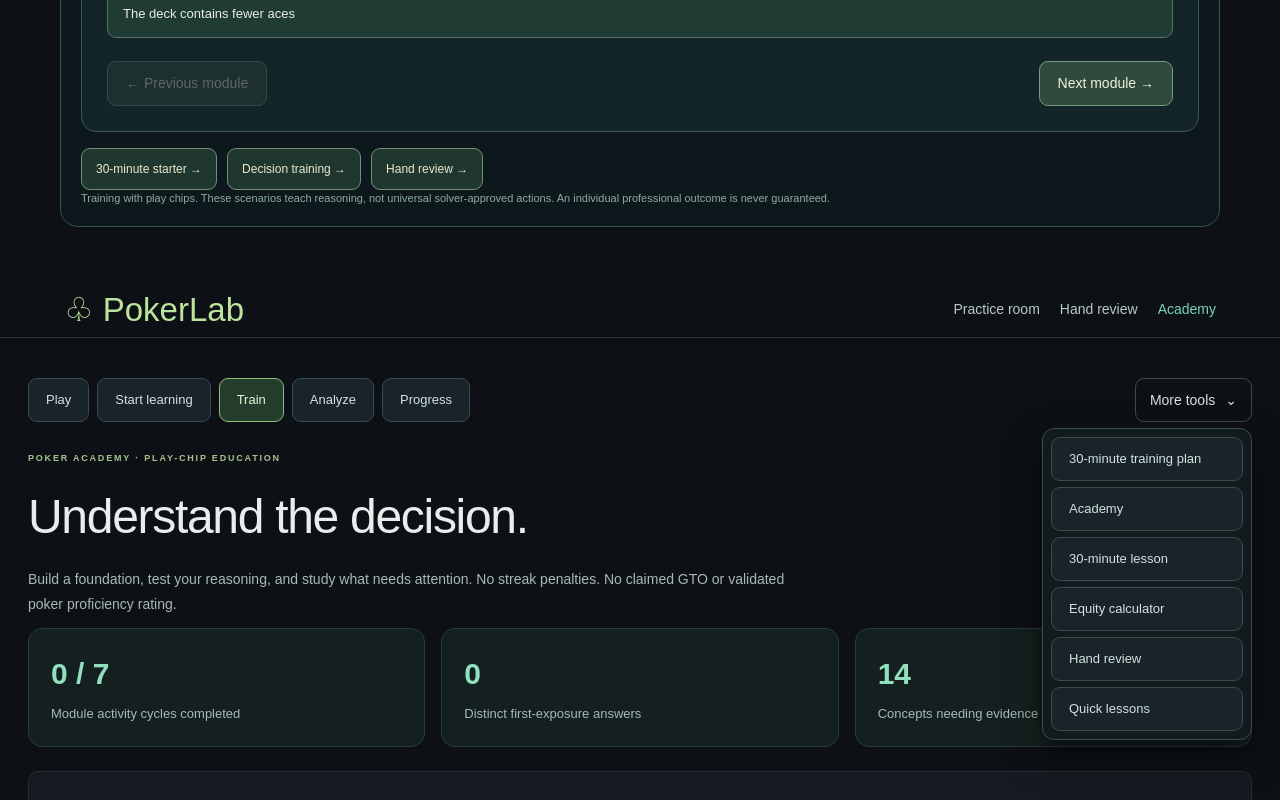
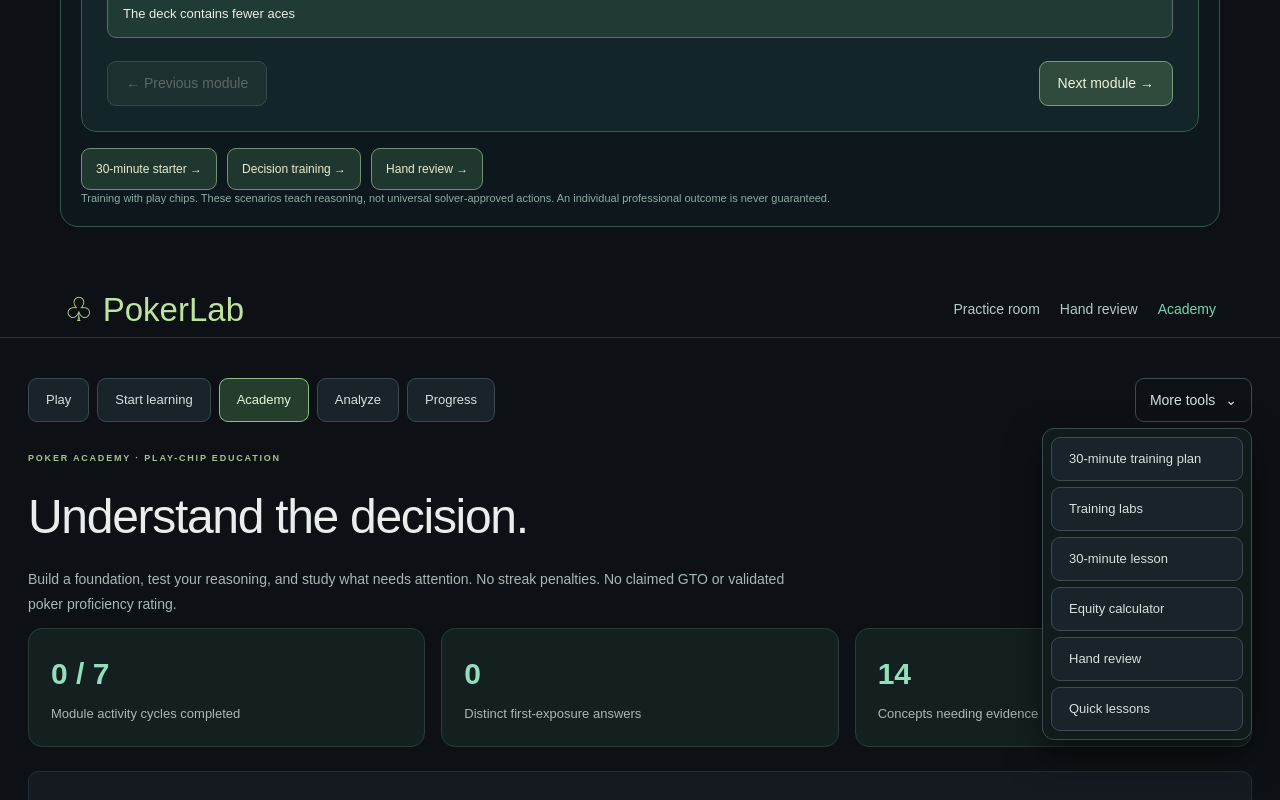
Before and after one commit to vendoraise-lang/Poker-software, a Next.js app: page /academy in a window 1280 px wide. Both pictures are taken after a click on the heading "More tools". Shown: the part 1263-2063 px from the top of the page. Built offline with nearby package versions, Linux system fonts and the light colour scheme.

Commit message:
Put advanced Academy directly in main navigation

```diff
--- a/components/WorkspaceLinks.tsx
+++ b/components/WorkspaceLinks.tsx
@@ -4,7 +4,7 @@ export default function WorkspaceLinks({ current }: { current?: string }) {
   const groups = [
     { label: "Play", href: "/?workspace=Practice", selected: current === "Play" || current === "Practice" },
     { label: "Start learning", href: "/bootcamp", selected: current === "Bootcamp" },
-    { label: "Train", href: "/?workspace=Train", selected: current === "Train" || current === "Academy" || current === "Learn" },
+    { label: "Academy", href: "/academy", selected: current === "Academy" },
     { label: "Analyze", href: "/review", selected: current === "Review" || current === "Equity" },
     { label: "Progress", href: "/?workspace=Dashboard", selected: current === "Dashboard" },
   ];
@@ -19,7 +19,7 @@ export default function WorkspaceLinks({ current }: { current?: string }) {
         <summary>More tools</summary>
         <div className="workspace-extra">
           <Link href="/bootcamp">30-minute training plan</Link>
-          <Link href="/academy">Academy</Link>
+          <Link href="/?workspace=Train">Training labs</Link>
           <Link href="/bootcamp">30-minute lesson</Link>
           <Link href="/?workspace=Equity">Equity calculator</Link>
           <Link href="/review">Hand review</Link>
```
